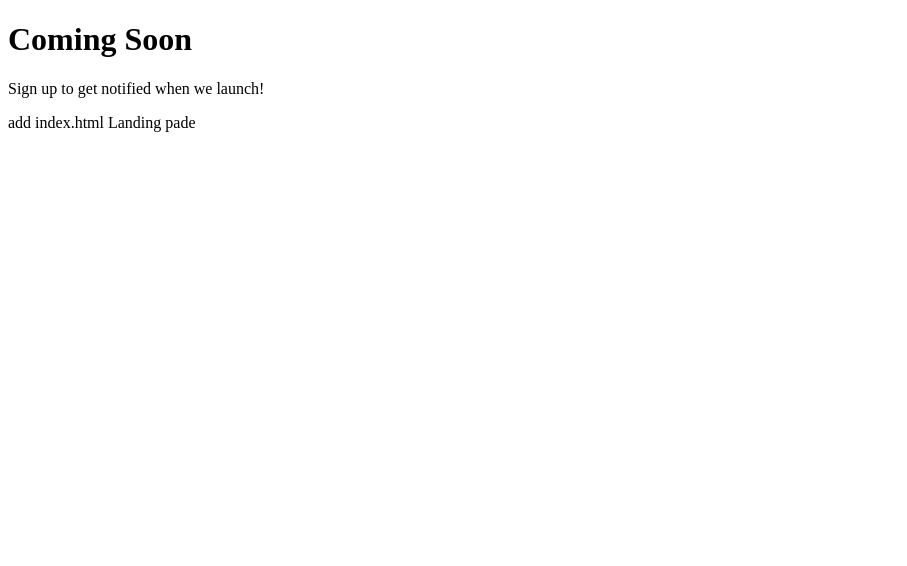
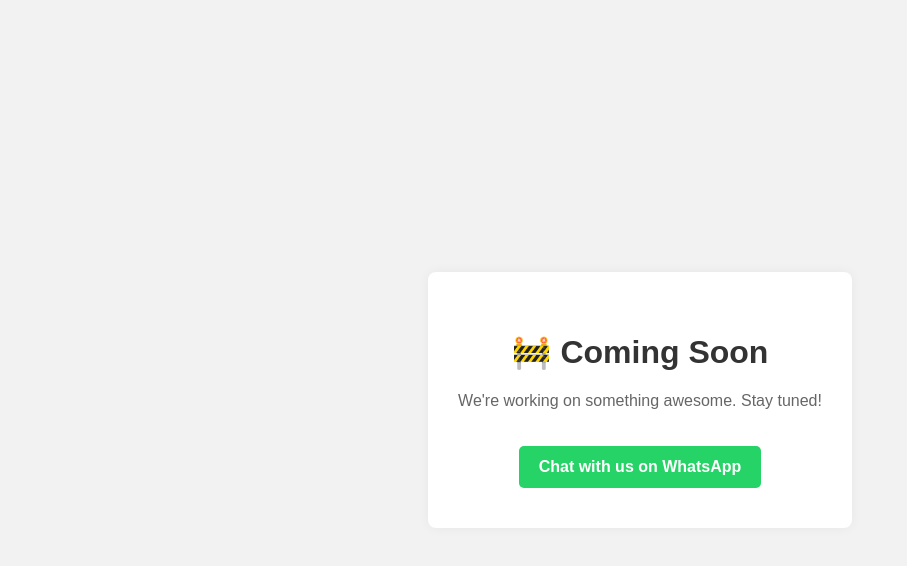
Before and after one commit to abrahamjerry007-pixel/Jerri-C-files, a plain HTML site: page index.html in a window 1280 px wide. Shown: the whole page, without its empty margins (0-907 px from the left). Drawn offline with Linux system fonts and the light colour scheme.

Commit message:
Update index.html

```diff
--- a/index.html
+++ b/index.html
@@ -3,20 +3,62 @@
 <head>
   <meta charset="UTF-8" />
   <meta name="viewport" content="width=device-width, initial-scale=1.0" />
+  <title>Coming Soon</title>
+  <style>
+    body {
+      font-family: Arial, sans-serif;
+      background-color: #f2f2f2;
+      margin: 0;
+      padding: 0;
+      display: flex;
+      height: 100vh;
+      align-items: center;
+      justify-content: center;
+    }
 
-  <!-- Page title shown in browser tab -->
-  <title>Coming Soon</title>
+    .container {
+      text-align: center;
+      background: white;
+      padding: 40px 30px;
+      border-radius: 8px;
+      box-shadow: 0 0 12px rgba(0, 0, 0, 0.05);
+      max-width: 400px;
+    }
+
+    h1 {
+      color: #333;
+    }
+
+    p {
+      color: #666;
+      font-size: 16px;
+    }
+
+ .whatsapp-button {
+      display: inline-block;
+      margin-top: 20px;
+      padding: 12px 20px;
+      background-color: #25D366;
+      color: white;
+      font-weight: bold;
+      border-radius: 5px;
+      text-decoration: none;
+    }
+
+    .whatsapp-button:hover {
+      background-color: #1ebe57;
+    }
+  </style>
 </head>
 <body>
+  <div class="container">
+    <h1>🚧 Coming Soon</h1>
+    <p>We're working on something awesome. Stay tuned!</p>
 
-  <!-- Main heading -->
-  <h1>Coming Soon</h1>
-
-  <!-- Short description -->
-  <p>Sign up to get notified when we launch!</p>
-
-  <!-- You can add a form here later -->
-
+    <!-- Replace with your real WhatsApp number -->
+    <a class="whatsapp-button" href="https://wa.me/2349028918795" target="_blank">
+      Chat with us on WhatsApp
+    </a>
+  </div>
 </body>
 </html>
-add index.html Landing pade
```
